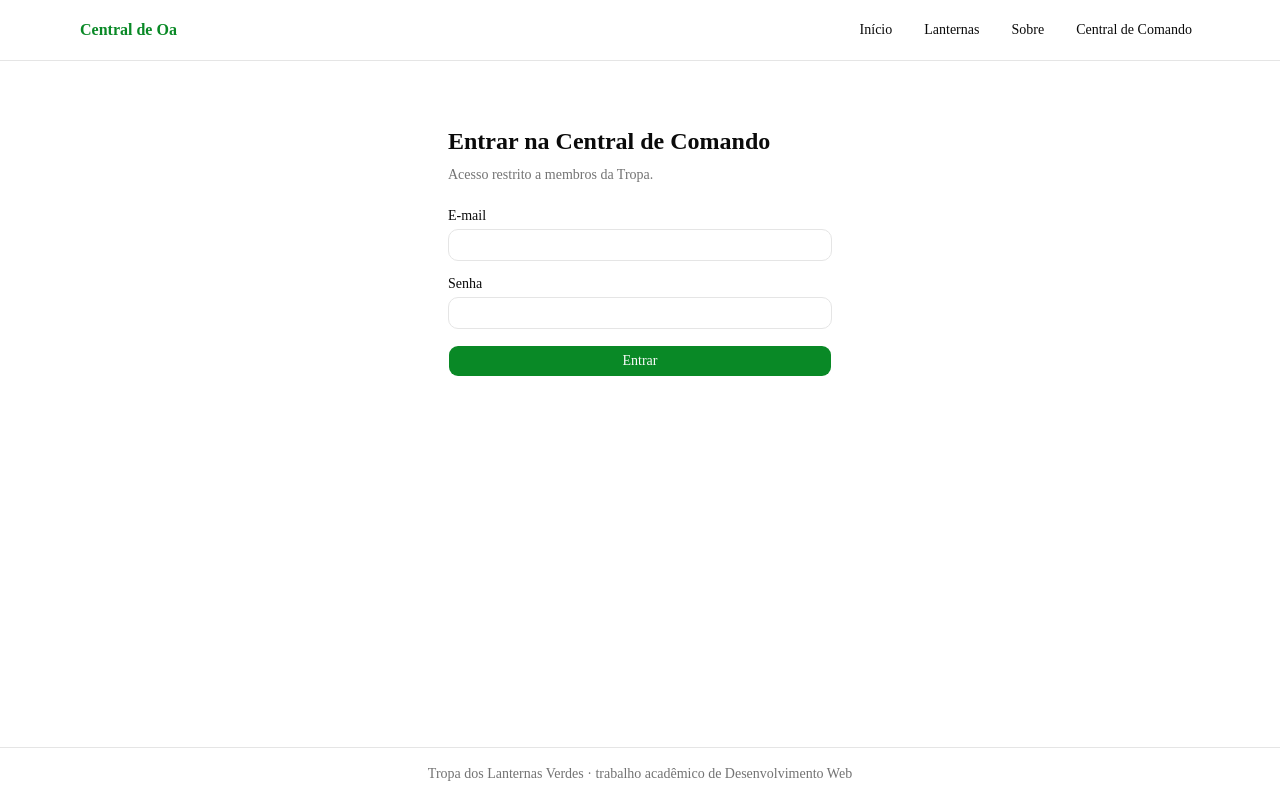
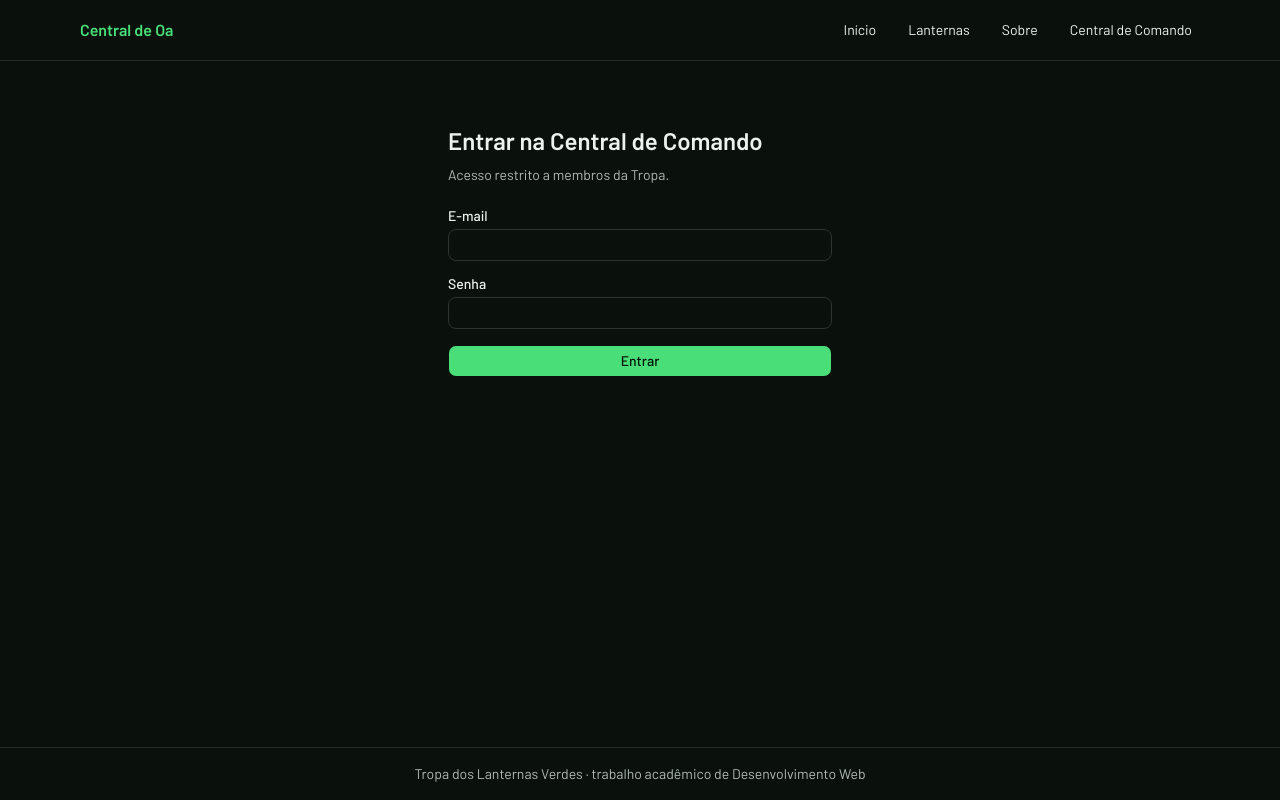
Before and after one commit to GUSTAVOHOOO/erp-tropa-lanternas-verdes, a Next.js app: page /login in a window 1280 px wide. Built offline with nearby package versions, Linux system fonts and the light colour scheme.

Commit message:
feat: tokens do tema Noite, fontes da Tropa e foco do anel

```diff
--- a/app/globals.css
+++ b/app/globals.css
@@ -2,43 +2,45 @@
 @import "tw-animate-css";
 @import "shadcn/tailwind.css";
 
-@custom-variant dark (&:is(.dark *));
+/* Design system da Tropa, tema único "Noite". Spec: docs/superpowers/specs/2026-10-07-design-system-tropa-design.md */
+/* [CSS-09][DEC-13] todas as cores do projeto ficam neste arquivo */
 
 @theme inline {
   --color-background: var(--background);
   --color-foreground: var(--foreground);
-  --font-sans: var(--font-sans);
-  --font-mono: var(--font-geist-mono);
-  --font-heading: var(--font-sans);
-  --color-sidebar-ring: var(--sidebar-ring);
+  --color-card: var(--card);
+  --color-card-foreground: var(--card-foreground);
+  --color-popover: var(--popover);
+  --color-popover-foreground: var(--popover-foreground);
+  --color-primary: var(--primary);
+  --color-primary-foreground: var(--primary-foreground);
+  --color-primary-texto: var(--primary-texto);
+  --color-secondary: var(--secondary);
+  --color-secondary-foreground: var(--secondary-foreground);
+  --color-muted: var(--muted);
+  --color-muted-foreground: var(--muted-foreground);
+  --color-texto-terciario: var(--texto-terciario);
+  --color-accent: var(--accent);
+  --color-accent-foreground: var(--accent-foreground);
+  --color-destructive: var(--destructive);
+  --color-border: var(--border);
+  --color-input: var(--input);
+  --color-ring: var(--ring);
+  --color-sidebar: var(--sidebar);
+  --color-sidebar-foreground: var(--sidebar-foreground);
   --color-sidebar-border: var(--sidebar-border);
-  --color-sidebar-accent-foreground: var(--sidebar-accent-foreground);
-  --color-sidebar-accent: var(--sidebar-accent);
-  --color-sidebar-primary-foreground: var(--sidebar-primary-foreground);
-  --color-sidebar-primary: var(--sidebar-primary);
-  --color-sidebar-foreground: var(--sidebar-foreground);
-  --color-sidebar: var(--sidebar);
-  --color-chart-5: var(--chart-5);
-  --color-chart-4: var(--chart-4);
-  --color-chart-3: var(--chart-3);
-  --color-chart-2: var(--chart-2);
-  --color-chart-1: var(--chart-1);
-  --color-ring: var(--ring);
-  --color-input: var(--input);
-  --color-border: var(--border);
-  --color-destructive: var(--destructive);
-  --color-accent-foreground: var(--accent-foreground);
-  --color-accent: var(--accent);
-  --color-muted-foreground: var(--muted-foreground);
-  --color-muted: var(--muted);
-  --color-secondary-foreground: var(--secondary-foreground);
-  --color-secondary: var(--secondary);
-  --color-primary-foreground: var(--primary-foreground);
-  --color-primary: var(--primary);
-  --color-popover-foreground: var(--popover-foreground);
-  --color-popover: var(--popover);
-  --color-card-foreground: var(--card-foreground);
-  --color-card: var(--card);
+
+  /* [CSS-12] espectro emocional: esperança, medo, ganância, fúria */
+  --color-gravidade-baixa: var(--gravidade-baixa);
+  --color-gravidade-media: var(--gravidade-media);
+  --color-gravidade-alta: var(--gravidade-alta);
+  --color-gravidade-critica: var(--gravidade-critica);
+
+  /* [CSS-13] variáveis criadas pelo next/font em app/layout.tsx */
+  --font-sans: var(--font-barlow);
+  --font-heading: var(--font-barlow-condensed);
+  --font-mono: var(--font-plex-mono);
+
   --radius-sm: calc(var(--radius) * 0.6);
   --radius-md: calc(var(--radius) * 0.8);
   --radius-lg: var(--radius);
@@ -46,85 +48,80 @@
   --radius-2xl: calc(var(--radius) * 1.8);
   --radius-3xl: calc(var(--radius) * 2.2);
   --radius-4xl: calc(var(--radius) * 2.6);
+
+  /* [CSS-14] o brilho do anel: foco do teclado e emblema, nada mais */
+  --shadow-anel: 0 0 0 1px oklch(0.80 0.19 150 / 0.9), 0 0 18px oklch(0.80 0.19 150 / 0.35);
+  --drop-shadow-anel: 0 0 6px oklch(0.80 0.19 150 / 0.55);
 }
 
 :root {
-  --background: oklch(1 0 0);
-  --foreground: oklch(0.145 0 0);
-  --card: oklch(1 0 0);
-  --card-foreground: oklch(0.145 0 0);
-  --popover: oklch(1 0 0);
-  --popover-foreground: oklch(0.145 0 0);
-  --primary: oklch(0.55 0.17 145);
-  --primary-foreground: oklch(0.985 0 0);
-  --secondary: oklch(0.97 0 0);
-  --secondary-foreground: oklch(0.205 0 0);
-  --muted: oklch(0.97 0 0);
-  --muted-foreground: oklch(0.556 0 0);
-  --accent: oklch(0.97 0 0);
-  --accent-foreground: oklch(0.205 0 0);
-  --destructive: oklch(0.577 0.245 27.325);
-  --border: oklch(0.922 0 0);
-  --input: oklch(0.922 0 0);
-  --ring: oklch(0.708 0 0);
-  --chart-1: oklch(0.87 0 0);
-  --chart-2: oklch(0.556 0 0);
-  --chart-3: oklch(0.439 0 0);
-  --chart-4: oklch(0.371 0 0);
-  --chart-5: oklch(0.269 0 0);
-  --radius: 0.625rem;
-  --sidebar: oklch(0.985 0 0);
-  --sidebar-foreground: oklch(0.145 0 0);
-  --sidebar-primary: oklch(0.205 0 0);
-  --sidebar-primary-foreground: oklch(0.985 0 0);
-  --sidebar-accent: oklch(0.97 0 0);
-  --sidebar-accent-foreground: oklch(0.205 0 0);
-  --sidebar-border: oklch(0.922 0 0);
-  --sidebar-ring: oklch(0.708 0 0);
-}
+  --radius: 0.5rem;
 
-.dark {
-  --background: oklch(0.145 0 0);
-  --foreground: oklch(0.985 0 0);
-  --card: oklch(0.205 0 0);
-  --card-foreground: oklch(0.985 0 0);
-  --popover: oklch(0.205 0 0);
-  --popover-foreground: oklch(0.985 0 0);
-  --primary: oklch(0.72 0.19 145);
-  --primary-foreground: oklch(0.15 0 0);
-  --secondary: oklch(0.269 0 0);
-  --secondary-foreground: oklch(0.985 0 0);
-  --muted: oklch(0.269 0 0);
-  --muted-foreground: oklch(0.708 0 0);
-  --accent: oklch(0.269 0 0);
-  --accent-foreground: oklch(0.985 0 0);
-  --destructive: oklch(0.704 0.191 22.216);
-  --border: oklch(1 0 0 / 10%);
-  --input: oklch(1 0 0 / 15%);
-  --ring: oklch(0.556 0 0);
-  --chart-1: oklch(0.87 0 0);
-  --chart-2: oklch(0.556 0 0);
-  --chart-3: oklch(0.439 0 0);
-  --chart-4: oklch(0.371 0 0);
-  --chart-5: oklch(0.269 0 0);
-  --sidebar: oklch(0.205 0 0);
-  --sidebar-foreground: oklch(0.985 0 0);
-  --sidebar-primary: oklch(0.488 0.243 264.376);
-  --sidebar-primary-foreground: oklch(0.985 0 0);
-  --sidebar-accent: oklch(0.269 0 0);
-  --sidebar-accent-foreground: oklch(0.985 0 0);
-  --sidebar-border: oklch(1 0 0 / 10%);
-  --sidebar-ring: oklch(0.556 0 0);
+  /* neutros com um leve tom de verde (hue 155) */
+  --background: oklch(0.165 0.012 155);
+  --foreground: oklch(0.955 0.008 155);
+  --card: oklch(0.205 0.014 155);
+  --card-foreground: oklch(0.955 0.008 155);
+  --popover: oklch(0.225 0.016 155);
+  --popover-foreground: oklch(0.955 0.008 155);
+  --secondary: oklch(0.235 0.016 155);
+  --secondary-foreground: oklch(0.955 0.008 155);
+  --muted: oklch(0.235 0.016 155);
+  --muted-foreground: oklch(0.775 0.014 155);
+  --texto-terciario: oklch(0.66 0.014 155);
+  --accent: oklch(0.235 0.016 155);
+  --accent-foreground: oklch(0.955 0.008 155);
+  --border: oklch(0.29 0.014 155);
+  --input: oklch(0.32 0.014 155);
+  --sidebar: oklch(0.135 0.010 155);
+  --sidebar-foreground: oklch(0.955 0.008 155);
+  --sidebar-border: oklch(0.29 0.014 155);
+
+  /* verde da força de vontade: só ação primária, seleção e foco */
+  --primary: oklch(0.80 0.19 150);
+  --primary-foreground: oklch(0.17 0.04 150);
+  --primary-texto: oklch(0.85 0.17 150);
+  --ring: oklch(0.80 0.19 150);
+
+  --destructive: oklch(0.70 0.19 25);
+
+  --gravidade-baixa: oklch(0.72 0.13 245);
+  --gravidade-media: oklch(0.84 0.16 92);
+  --gravidade-alta: oklch(0.73 0.17 55);
+  --gravidade-critica: oklch(0.64 0.22 25);
 }
 
 @layer base {
   * {
     @apply border-border outline-ring/50;
   }
+  html {
+    @apply font-sans;
+    color-scheme: dark; /* [DEC-13] controles nativos do navegador no tema escuro */
+  }
   body {
     @apply bg-background text-foreground;
   }
-  html {
-    @apply font-sans;
+  h1,
+  h2,
+  h3 {
+    text-wrap: balance;
+  }
+  /* [CSS-14] todo link ganha o anel no foco do teclado, sem repetir classe em cada <Link> */
+  a:focus-visible {
+    outline: none;
+    border-radius: var(--radius-sm);
+    box-shadow: var(--shadow-anel);
   }
 }
+
+/* [CSS-15] quem pede menos movimento não vê transição nem animação */
+@media (prefers-reduced-motion: reduce) {
+  *,
+  *::before,
+  *::after {
+    animation-duration: 0.01ms !important;
+    animation-iteration-count: 1 !important;
+    transition-duration: 0.01ms !important;
+  }
+}
--- a/app/layout.tsx
+++ b/app/layout.tsx
@@ -1,9 +1,11 @@
 import type { Metadata } from 'next'
-import { Geist, Geist_Mono } from 'next/font/google'
+import { Barlow, Barlow_Condensed, IBM_Plex_Mono } from 'next/font/google'
 import './globals.css'
 
-const geistSans = Geist({ variable: '--font-geist-sans', subsets: ['latin'] })
-const geistMono = Geist_Mono({ variable: '--font-geist-mono', subsets: ['latin'] })
+// [CSS-13] três famílias, cada uma com um papel: interface, títulos e dados
+const barlow = Barlow({ variable: '--font-barlow', subsets: ['latin'], weight: ['400', '500', '600'] })
+const barlowCondensed = Barlow_Condensed({ variable: '--font-barlow-condensed', subsets: ['latin'], weight: ['600', '700'] })
+const plexMono = IBM_Plex_Mono({ variable: '--font-plex-mono', subsets: ['latin'], weight: ['500'] })
 
 export const metadata: Metadata = {
   title: 'Central de Oa | Tropa dos Lanternas Verdes',
@@ -12,7 +14,7 @@ export const metadata: Metadata = {
 
 export default function RootLayout({ children }: { children: React.ReactNode }) {
   return (
-    <html lang="pt-BR" className={`${geistSans.variable} ${geistMono.variable} h-full antialiased`}> {/* [ROTA-05] */}
+    <html lang="pt-BR" className={`${barlow.variable} ${barlowCondensed.variable} ${plexMono.variable} h-full antialiased`}> {/* [ROTA-05] */}
       <body className="flex min-h-full flex-col">{children}</body>
     </html>
   )
```
Also changed, not shown: 1 other file (tests, documents, lock files or other folders).
